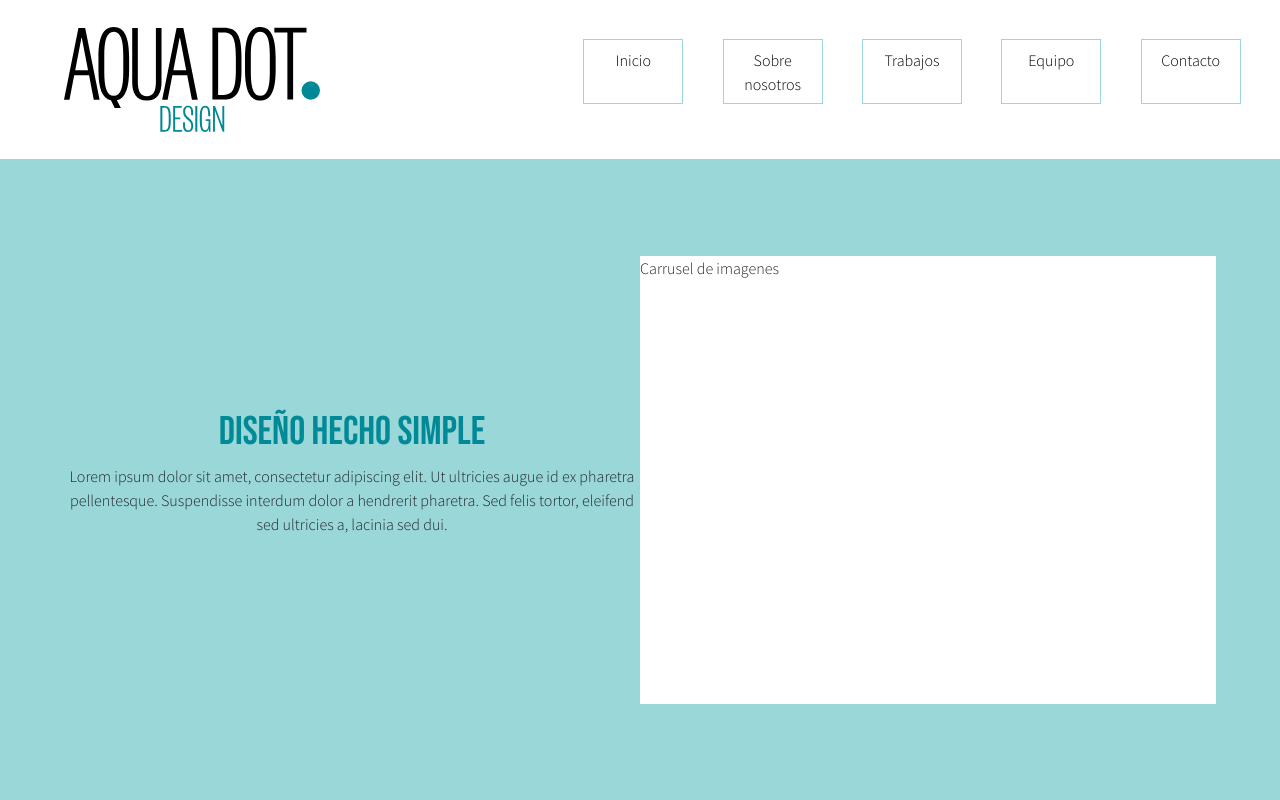
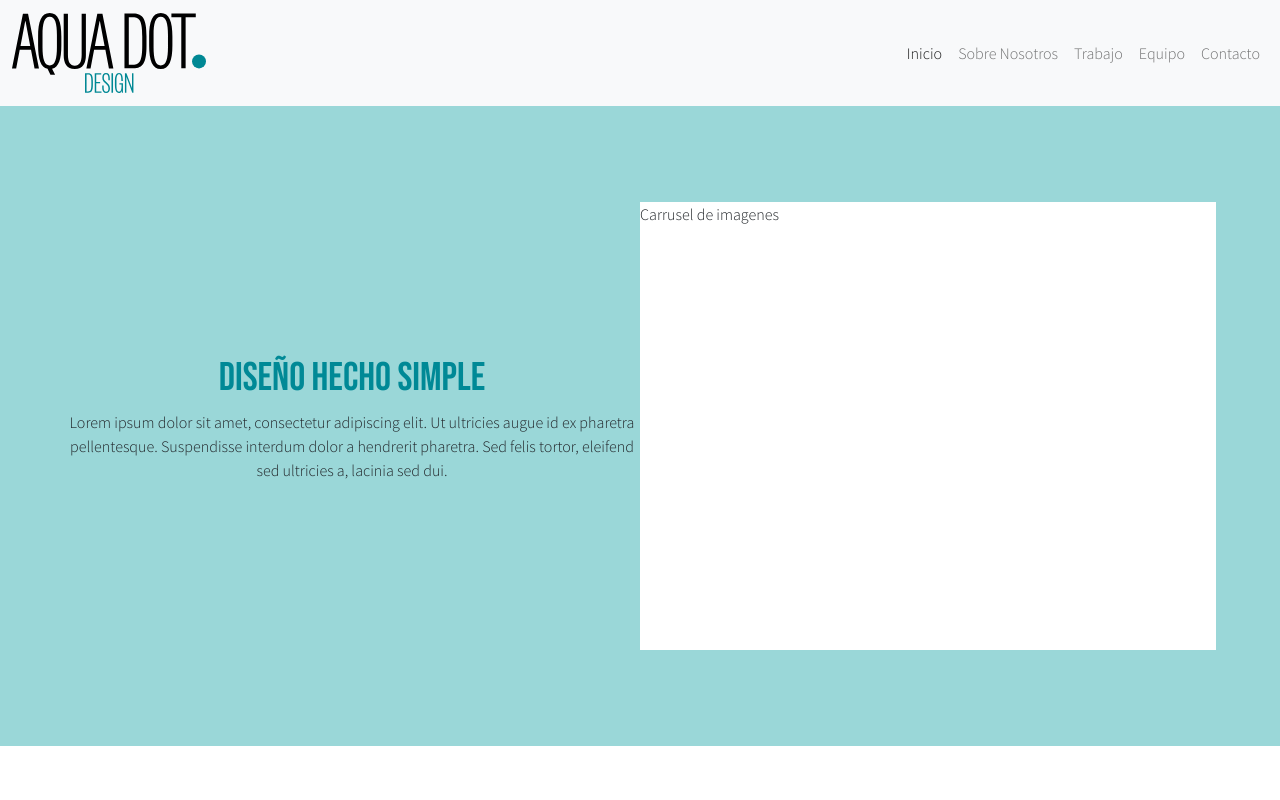
Before and after one commit to Bladvel/aqua-dot-ch, a plain HTML site: page index.html in a window 1280 px wide. Shown: the top 800 px of the page. Drawn offline with nearby package versions, Linux system fonts and the light colour scheme.

Commit message:
Agregue el navbar a Trabajos e Inicio

```diff
--- a/index.html
+++ b/index.html
@@ -1,5 +1,6 @@
 <!DOCTYPE html>
 <html lang="es">
+
 <head>
     <meta charset="UTF-8">
     <meta http-equiv="X-UA-Compatible" content="IE=edge">
@@ -11,39 +12,60 @@
     <!-- Fonts -->
     <link rel="preconnect" href="https://fonts.googleapis.com">
     <link rel="preconnect" href="https://fonts.gstatic.com" crossorigin>
-    <link href="https://fonts.googleapis.com/css2?family=Bebas+Neue&family=Source+Sans+Pro:wght@300&display=swap" rel="stylesheet">
+    <link href="https://fonts.googleapis.com/css2?family=Bebas+Neue&family=Source+Sans+Pro:wght@300&display=swap"
+        rel="stylesheet">
 
     <!-- Bootstrap CSS -->
-    <link href="https://cdn.jsdelivr.net/npm/bootstrap@5.0.2/dist/css/bootstrap.min.css" rel="stylesheet" integrity="sha384-EVSTQN3/azprG1Anm3QDgpJLIm9Nao0Yz1ztcQTwFspd3yD65VohhpuuCOmLASjC" crossorigin="anonymous">
+    <link href="https://cdn.jsdelivr.net/npm/bootstrap@5.0.2/dist/css/bootstrap.min.css" rel="stylesheet"
+        integrity="sha384-EVSTQN3/azprG1Anm3QDgpJLIm9Nao0Yz1ztcQTwFspd3yD65VohhpuuCOmLASjC" crossorigin="anonymous">
 
     <!-- My CSS -->
     <link rel="stylesheet" href="css/styles.css">
 
     <title>AQUA DOT</title>
 </head>
+
 <body>
-    <header class="header">
-        <div class="headerLogo">
-            <a href="index.html">
-                <img src="images/aqua-logo.svg "  alt="Logo Aqua Dot">
-            </a>
-        </div>
 
-
-        <nav class="navLinks">
-            <ul>
-                <li> <a href="index.html"> Inicio</a> </li>
-                <li> <a href="pages/sobreNosotros.html">Sobre nosotros</a> </li>
-                <li> <a href="pages/trabajos.html"> Trabajos </a> </li>
-                <li> <a href="pages/equipo.html"> Equipo </a></li>
-                <li> <a href="pages/contacto.html"> Contacto </a> </li>
-            </ul>
+    <!-- HEADER -->
+    <header class="sticky-top">
+        <nav class="navbar navbar-expand-md navbar-light bg-light">
+            <div class="container-fluid">
+                <button class="navbar-toggler" type="button" data-bs-toggle="collapse" data-bs-target="#navbarTogglerInicio"
+                    aria-controls="navbarTogglerInicio" aria-expanded="false" aria-label="Toggle navigation">
+                    <span class="navbar-toggler-icon"></span>
+                </button>
+                <a class="navbar-brand" href="index.html">
+                    <img src="images/aqua-logo.svg " style="height: 10vh;" alt="Logo Aqua Dot">
+                </a>
+                <div class="collapse navbar-collapse" id="navbarTogglerInicio">
+                    <ul class="navbar-nav ms-auto mb-2 mb-md-0">
+                        <li class="nav-item">
+                            <a class="nav-link active" aria-current="page" href="index.html">Inicio</a>
+                        </li>
+                        <li class="nav-item">
+                            <a class="nav-link" href="pages/sobreNosotros.html">Sobre Nosotros</a>
+                        </li>
+                        <li class="nav-item">
+                            <a class="nav-link" href="pages/trabajos.html">Trabajo</a>
+                        </li>
+                        <li class="nav-item">
+                            <a class="nav-link" href="pages/equipo.html">Equipo</a>
+                        </li>
+                        <li class="nav-item">
+                            <a class="nav-link" href="pages/contacto.html">Contacto</a>
+                        </li>
+                    </ul>
+                </div>
+            </div>
         </nav>
     </header>
 
+
+    <!-- LANDING PAGE BODY -->
     <div class="aquaBackground landingBody">
-        <section class="frontText" >
-            <h1><span class="lightWeight">DISEÑO</span>  HECHO SIMPLE</h1>
+        <section class="frontText">
+            <h1><span class="lightWeight">DISEÑO</span> HECHO SIMPLE</h1>
             <p> Lorem ipsum dolor sit amet, consectetur adipiscing elit.
                 Ut ultricies augue id ex pharetra pellentesque. Suspendisse
                 interdum dolor a hendrerit pharetra. Sed felis tortor,
@@ -56,7 +78,7 @@
     </div>
 
 
-
+    <!-- FOOTER -->
     <footer class="aquaBackground footer">
         <div class="footerContent">
             <section>
@@ -86,9 +108,14 @@
 
     </footer>
 
-    <!-- Bootstrap -->
-    <script src="https://cdn.jsdelivr.net/npm/@popperjs/core@2.9.2/dist/umd/popper.min.js" integrity="sha384-IQsoLXl5PILFhosVNubq5LC7Qb9DXgDA9i+tQ8Zj3iwWAwPtgFTxbJ8NT4GN1R8p" crossorigin="anonymous"></script>
-    <script src="https://cdn.jsdelivr.net/npm/bootstrap@5.0.2/dist/js/bootstrap.min.js" integrity="sha384-cVKIPhGWiC2Al4u+LWgxfKTRIcfu0JTxR+EQDz/bgldoEyl4H0zUF0QKbrJ0EcQF" crossorigin="anonymous"></script>
+    <!-- Bootstrap JS-->
+    <script src="https://cdn.jsdelivr.net/npm/@popperjs/core@2.9.2/dist/umd/popper.min.js"
+        integrity="sha384-IQsoLXl5PILFhosVNubq5LC7Qb9DXgDA9i+tQ8Zj3iwWAwPtgFTxbJ8NT4GN1R8p" crossorigin="anonymous">
+    </script>
+    <script src="https://cdn.jsdelivr.net/npm/bootstrap@5.0.2/dist/js/bootstrap.min.js"
+        integrity="sha384-cVKIPhGWiC2Al4u+LWgxfKTRIcfu0JTxR+EQDz/bgldoEyl4H0zUF0QKbrJ0EcQF" crossorigin="anonymous">
+    </script>
 
 </body>
+
 </html>
```
Also changed, not shown: pages/trabajos.html (+32 -15 lines).
